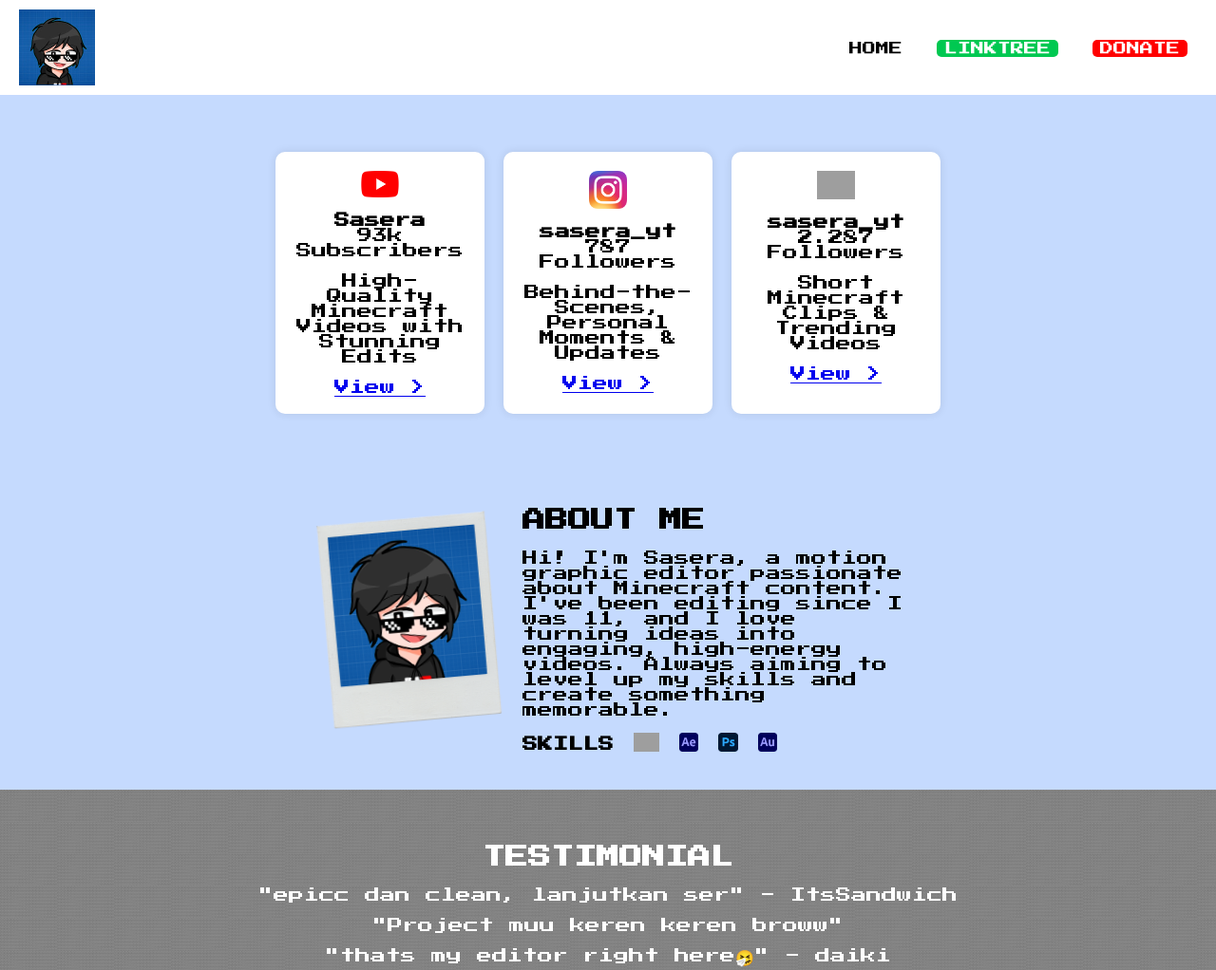
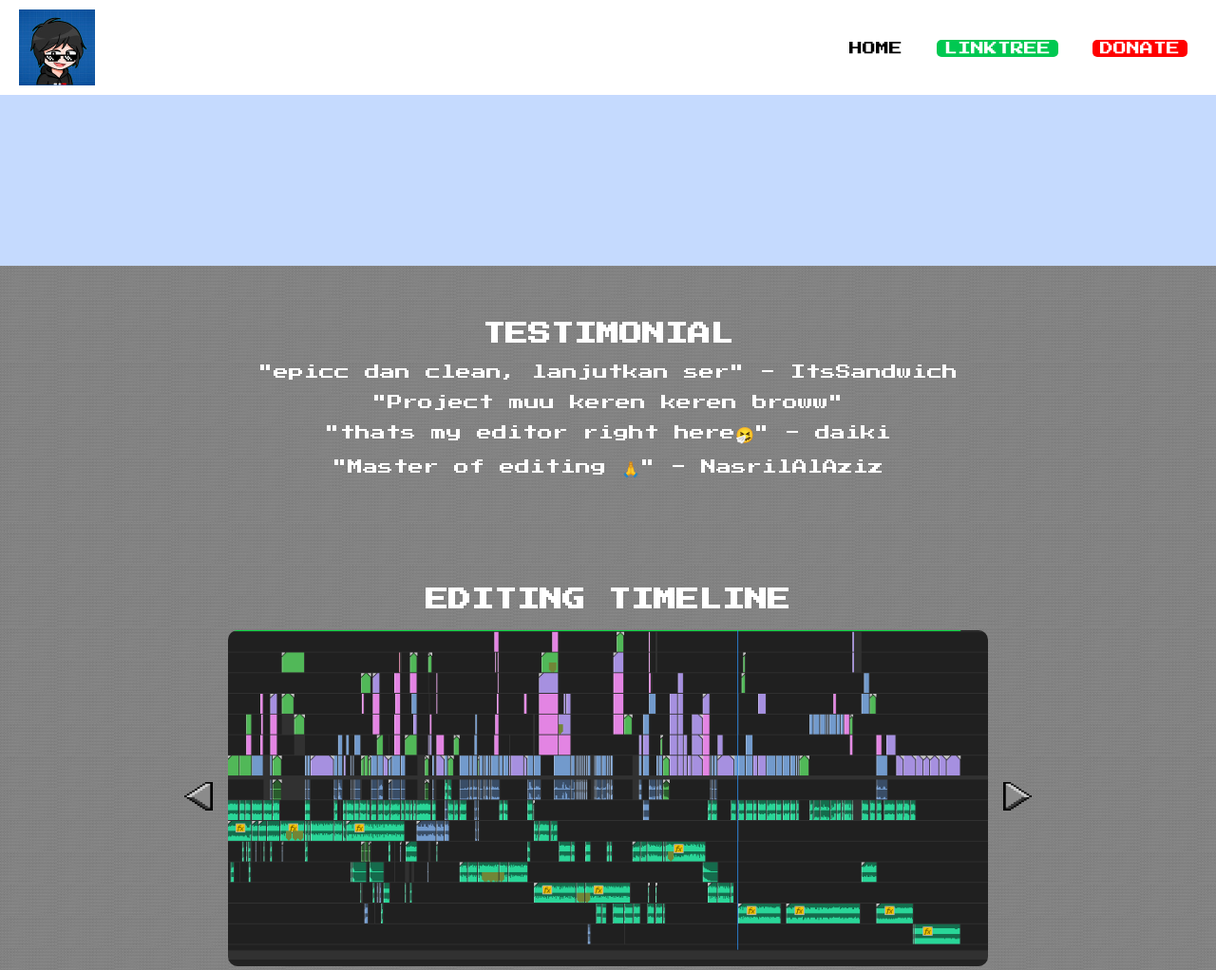
Before and after one commit to BukanNPC/porto-sasera, a plain HTML site: page index.html in a window 1280 px wide. Shown: the top 1022 px of the page at 95% size. Drawn offline with Linux system fonts and the light colour scheme; grey boxes are pictures that could not be loaded.

Commit message:
Update index.html

```diff
--- a/index.html
+++ b/index.html
@@ -2,7 +2,7 @@
 <html lang="en">
 <head>
   <meta charset="UTF-8" />
-  <meta name="viewport" content="width=device-width, initial-scale=1.0" />
+  <meta name="viewport" content="width=device-width, initial-scale=1.0"/>
   <title>Sasera Portfolio</title>
   <link rel="stylesheet" href="https://fonts.googleapis.com/css2?family=Press+Start+2P&display=swap" />
   <style>
@@ -60,10 +60,6 @@
     .card img {
       width: 40px;
     }
-    .section-title {
-      font-size: 20px;
-      margin-bottom: 20px;
-    }
     .testimonial, .timeline, .contact {
       background: url('https://github.com/BukanNPC/porto-sasera/raw/main/assets/BackgroundTesti.png');
       background-size: 60px;
@@ -81,6 +77,32 @@
       height: 20px;
       margin-left: 5px;
     }
+
+    /* Timeline Slider Styles */
+    .timeline-slider {
+      position: relative;
+      display: flex;
+      align-items: center;
+      justify-content: center;
+      gap: 10px;
+    }
+
+    .timeline-slider img.main-timeline {
+      width: 90%;
+      max-width: 800px;
+      border-radius: 10px;
+    }
+
+    .arrow-btn {
+      background: none;
+      border: none;
+      cursor: pointer;
+    }
+
+    .arrow-btn img {
+      width: 30px;
+      height: 30px;
+    }
   </style>
 </head>
 <body>
@@ -95,42 +117,12 @@
 
   <section>
     <div class="card-container">
-      <div class="card">
-        <img src="https://github.com/BukanNPC/porto-sasera/raw/main/assets/youtube.png" alt="YouTube">
-        <p><strong>Sasera</strong><br>93k Subscribers</p>
-        <p>High-Quality Minecraft Videos with Stunning Edits</p>
-        <a href="#">View &gt;</a>
-      </div>
-      <div class="card">
-        <img src="https://github.com/BukanNPC/porto-sasera/raw/main/assets/instagram.png" alt="Instagram">
-        <p><strong>sasera_yt</strong><br>787 Followers</p>
-        <p>Behind-the-Scenes, Personal Moments & Updates</p>
-        <a href="#">View &gt;</a>
-      </div>
-      <div class="card">
-        <img src="https://github.com/BukanNPC/porto-sasera/raw/main/assets/tiktok.png" alt="TikTok">
-        <p><strong>sasera_yt</strong><br>2.287 Followers</p>
-        <p>Short Minecraft Clips & Trending Videos</p>
-        <a href="#">View &gt;</a>
-      </div>
+      <!-- ...Card section tetap sama... -->
     </div>
   </section>
 
   <section>
-    <div style="display: flex; align-items: center; justify-content: center;">
-      <img src="https://github.com/BukanNPC/porto-sasera/raw/main/assets/profile-polaroid.png" style="width: 200px; transform: rotate(-5deg);">
-      <div style="margin-left: 20px; max-width: 400px; text-align: left;">
-        <h2>ABOUT ME</h2>
-        <p>Hi! I'm Sasera, a motion graphic editor passionate about Minecraft content. I've been editing since I was 11, and I love turning ideas into engaging, high-energy videos. Always aiming to level up my skills and create something memorable.</p>
-        <div class="skills">
-          <strong>SKILLS</strong>
-          <img src="https://github.com/BukanNPC/porto-sasera/raw/main/assets/PR.png">
-          <img src="https://github.com/BukanNPC/porto-sasera/raw/main/assets/AE.png">
-          <img src="https://github.com/BukanNPC/porto-sasera/raw/main/assets/PS.png">
-          <img src="https://github.com/BukanNPC/porto-sasera/raw/main/assets/AU.png">
-        </div>
-      </div>
-    </div>
+    <!-- ...About Me section tetap sama... -->
   </section>
 
   <section class="testimonial">
@@ -143,14 +135,32 @@
 
   <section class="timeline">
     <h2>EDITING TIMELINE</h2>
-    <img src="https://github.com/BukanNPC/porto-sasera/raw/main/assets/timeline.png" style="width: 90%; max-width: 800px;">
+    <div class="timeline-slider">
+      <button class="arrow-btn" onclick="changeSlide(-1)">
+        <img src="https://github.com/BukanNPC/porto-sasera/raw/main/assets/Arrow_Left.png" alt="Left">
+      </button>
+      <img id="timelineImage" class="main-timeline" src="https://github.com/BukanNPC/porto-sasera/raw/main/assets/timeline-1.png" alt="Timeline">
+      <button class="arrow-btn" onclick="changeSlide(1)">
+        <img src="https://github.com/BukanNPC/porto-sasera/raw/main/assets/Arrow_Right.png" alt="Right">
+      </button>
+    </div>
   </section>
 
   <section class="contact">
-    <h2>CONTACT ME</h2>
-    <div><img src="https://github.com/BukanNPC/porto-sasera/raw/main/assets/email.png" height="16"> ssaseraaaa@gmail.com</div>
-    <div><img src="https://github.com/BukanNPC/porto-sasera/raw/main/assets/discord.png" height="16"> Sasera#2097</div>
-    <div><img src="https://github.com/BukanNPC/porto-sasera/raw/main/assets/instagram.png" height="16"> @sasera_yt (Quickest Response)</div>
+    <!-- ...Contact section tetap sama... -->
   </section>
+
+  <script>
+    const timelineImage = document.getElementById('timelineImage');
+    let currentSlide = 1;
+    const totalSlides = 5;
+
+    function changeSlide(direction) {
+      currentSlide += direction;
+      if (currentSlide > totalSlides) currentSlide = 1;
+      if (currentSlide < 1) currentSlide = totalSlides;
+      timelineImage.src = `https://github.com/BukanNPC/porto-sasera/raw/main/assets/timeline-${currentSlide}.png`;
+    }
+  </script>
 </body>
 </html>
```
